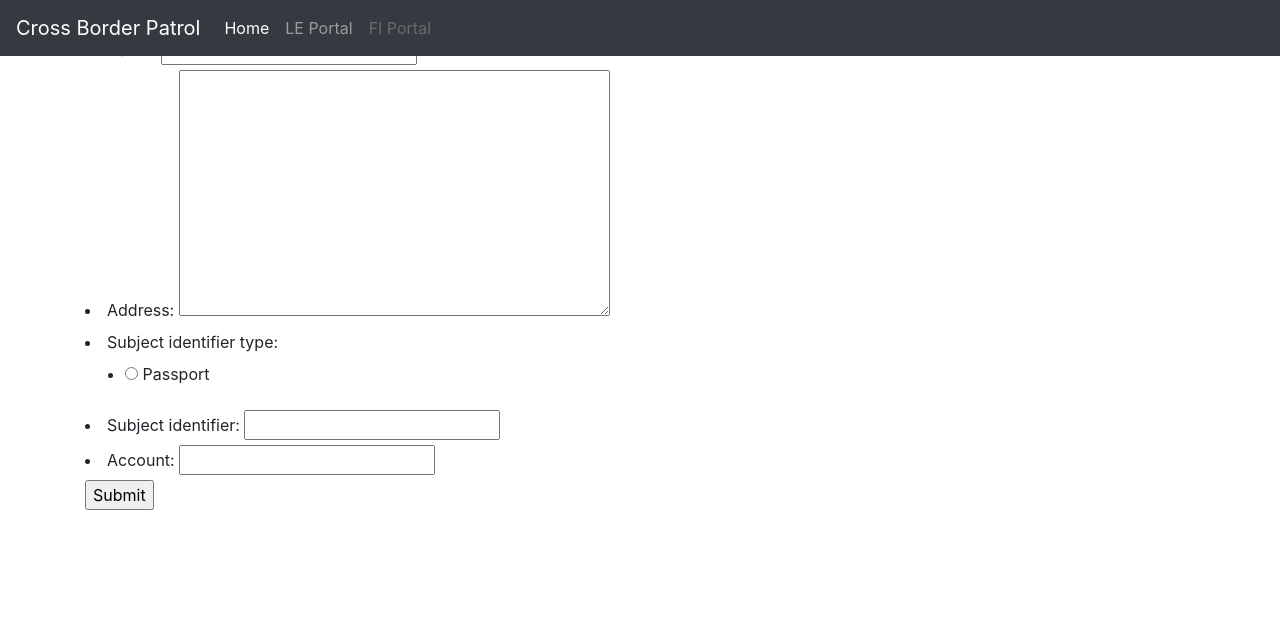
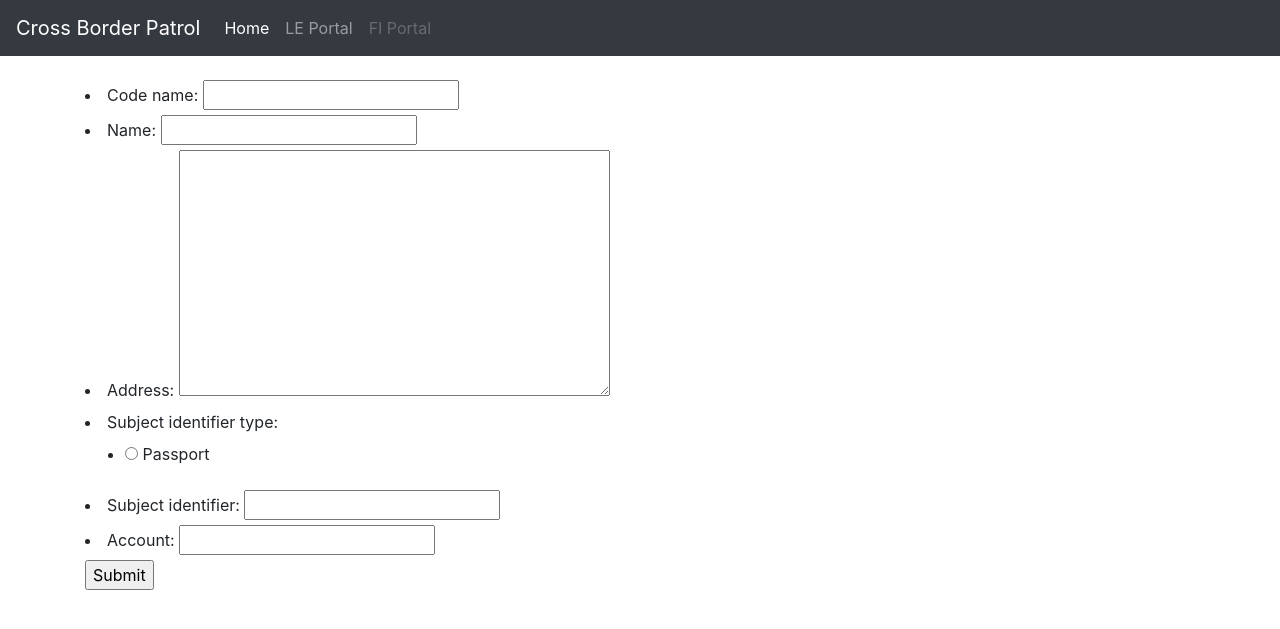
Before and after one commit to CrossBorderPatrol/cbpapp, a Django app: page /portal/subject-of-interest-request/ in a window 1280 px wide. Shown: the top 629 px of the page. Run offline with Django 3.2, Linux system fonts and the light colour scheme; some libraries are stand-ins or nearby versions.

Commit message:
Fix body top padding for navbar

```diff
--- a/portal/templates/portal/base.html
+++ b/portal/templates/portal/base.html
@@ -7,7 +7,15 @@
 
     <!-- Bootstrap CSS -->
     <link rel="stylesheet" href="https://maxcdn.bootstrapcdn.com/bootstrap/4.0.0/css/bootstrap.min.css" integrity="sha384-Gn5384xqQ1aoWXA+058RXPxPg6fy4IWvTNh0E263XmFcJlSAwiGgFAW/dAiS6JXm" crossorigin="anonymous">
-
+    <style media="screen">
+      body {
+        padding-top: 5rem;
+      }
+      /* .starter-template {
+        padding: 3rem 1.5rem;
+        text-align: center;
+      } */
+    </style>
     <title>Cross Border Patrol</title>
   </head>
   <body>
```
